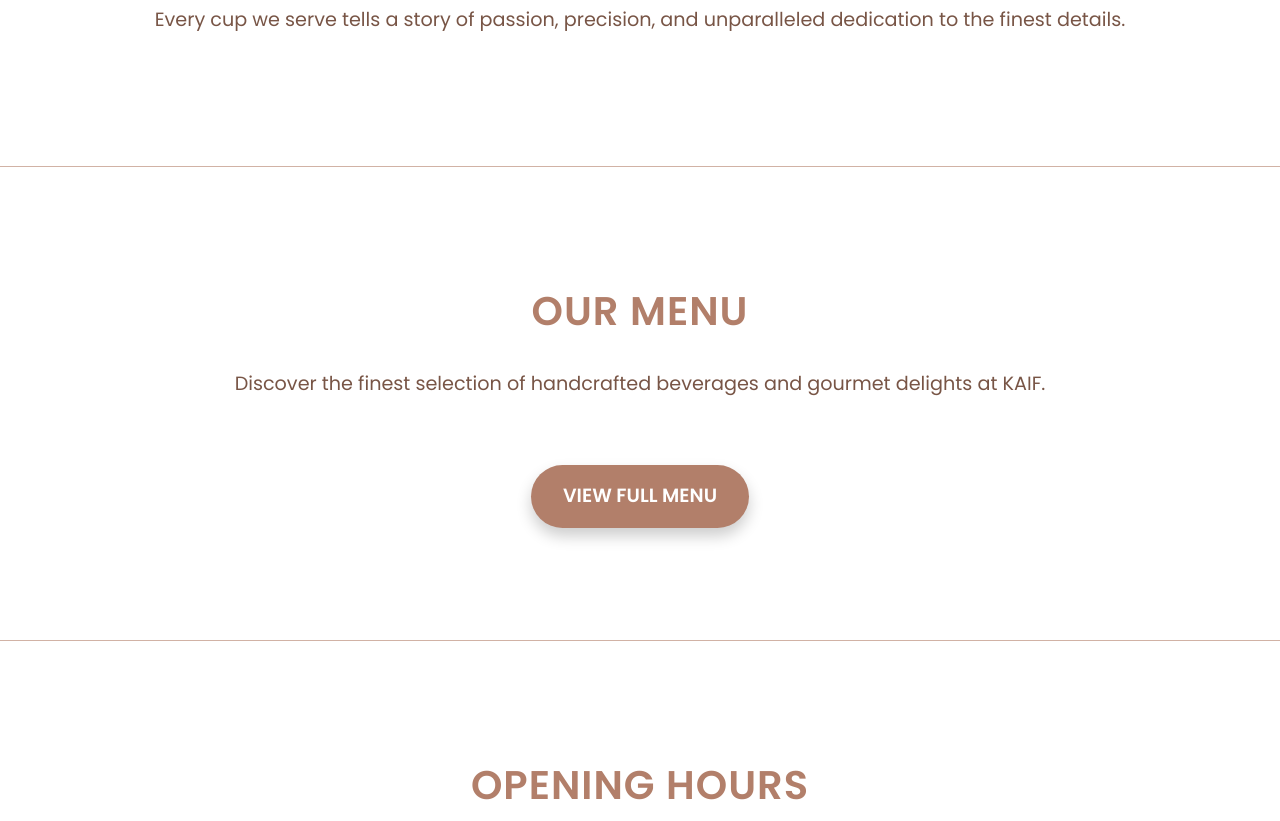
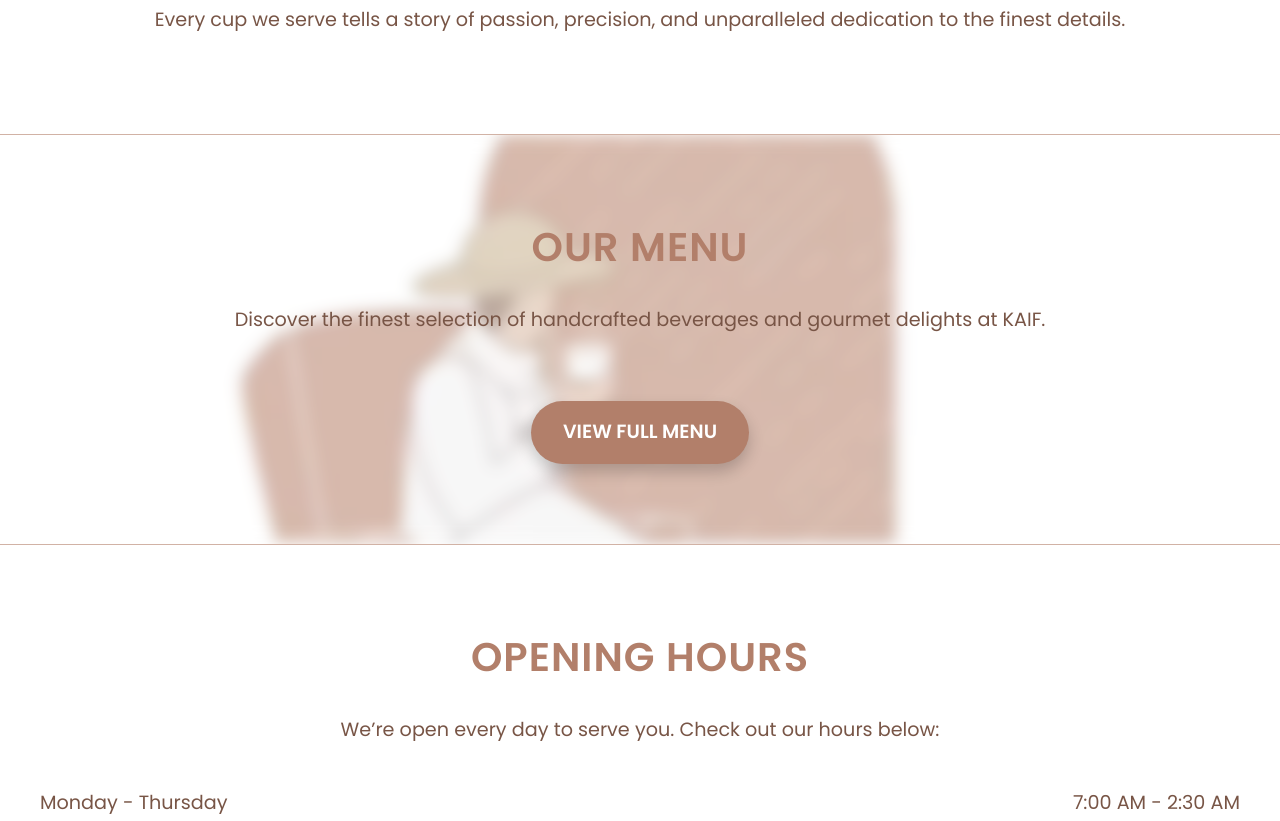
Before and after one commit to Webique/KAIF_Cafe, a plain HTML site: page index.html in a window 1280 px wide. Shown: the part 1050-1871 px from the top of the page. Drawn offline with Linux system fonts and the light colour scheme.

Commit message:
First Draft i think

```diff
--- a/styles.css
+++ b/styles.css
@@ -469,7 +469,6 @@ body {
     }
 }
 
-
 /* Opening Hours Section */
 .opening-hours {
     padding: 5rem 2rem; /* Matches other sections */
@@ -850,6 +849,5 @@ body {
     height: 1px; /* Thin line */
     width: 100%; /* Full width */
     background-color: var(--primary-color); /* Brown color */
-    margin: 2rem 0; /* Spacing above and below the divider */
     opacity: 0.6; /* Slight transparency for subtlety */
 }
```
Also changed, not shown: bck.png (added).
